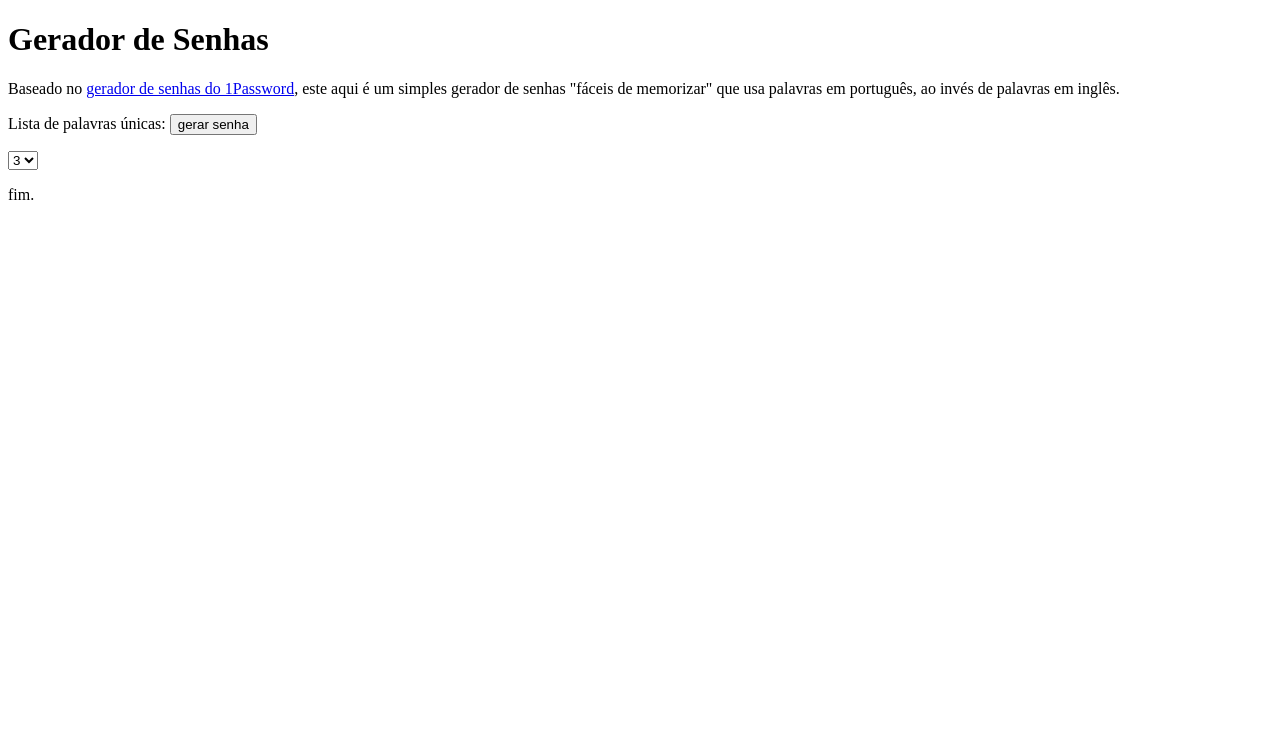
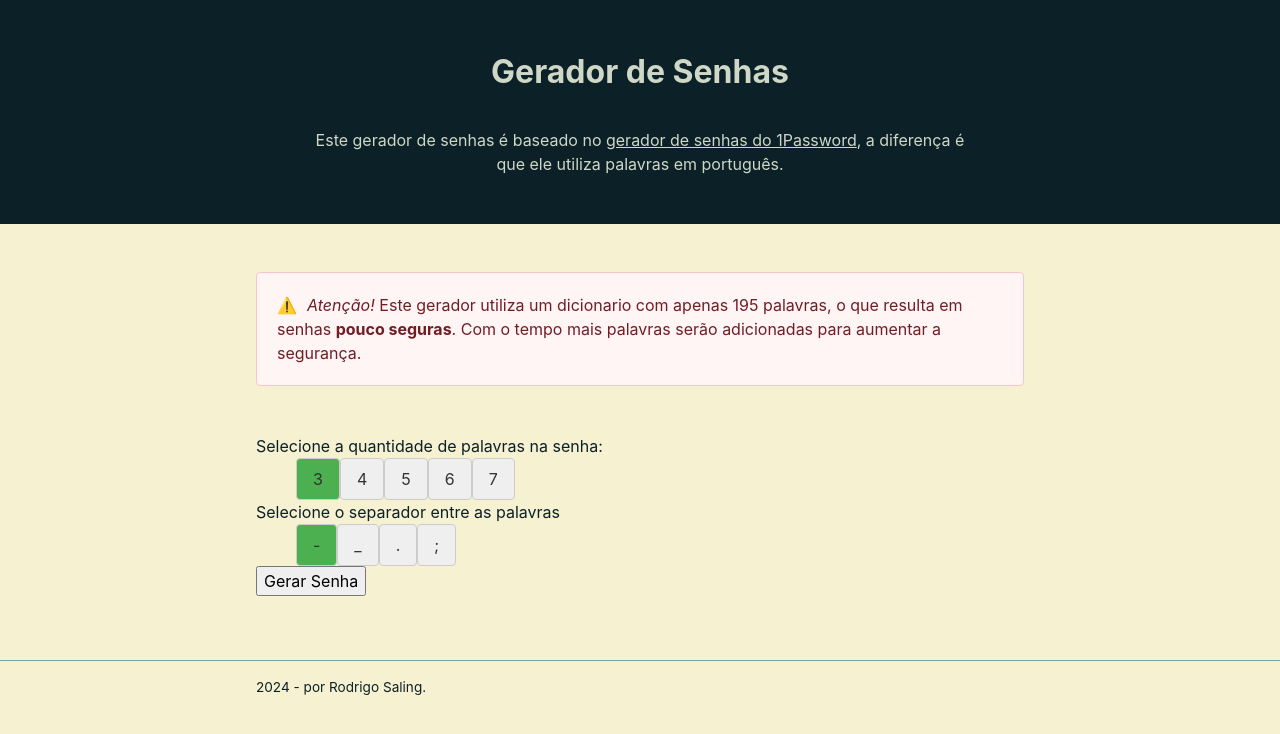
Before and after one commit to rodrigosaling/gerador-senhas, a SvelteKit app: page / in a window 1280 px wide. Shown: the top 734 px of the page. Built offline with nearby package versions, Linux system fonts and the light colour scheme.

Commit message:
ugly but working as intended

```diff
--- a/src/app.html
+++ b/src/app.html
@@ -7,6 +7,6 @@
 		%sveltekit.head%
 	</head>
 	<body data-sveltekit-preload-data="hover">
-		<div style="display: contents">%sveltekit.body%</div>
+		<div class="content" style="display: contents">%sveltekit.body%</div>
 	</body>
 </html>
--- /dev/null
+++ b/src/components/button.svelte
@@ -0,0 +1,28 @@
+<script lang="ts">
+	import type { MouseEventHandler } from 'svelte/elements';
+	import { ButtonType } from '../types/button-types.enum';
+
+	export let label: string | number;
+	export let value: string | number = label;
+	export let isSelected: boolean = false;
+	export let type: ButtonType = ButtonType.button;
+	export let onClick: MouseEventHandler<HTMLButtonElement>;
+</script>
+
+<button {type} {value} class={isSelected ? 'is-selected' : ''} on:click={onClick}>{label}</button>
+
+<style>
+	button {
+		padding: 0.5rem 1rem;
+		border: 1px solid #ccc;
+		border-radius: 4px;
+		color: #333;
+		cursor: pointer;
+		&:hover {
+			background-color: #eee;
+		}
+		&.is-selected {
+			background-color: #4caf50;
+		}
+	}
+</style>
--- /dev/null
+++ b/src/components/template.svelte
@@ -0,0 +1,58 @@
+<script lang="ts">
+</script>
+
+<slot name="header">this is header</slot>
+<slot name="main">this is main</slot>
+<slot name="footer">this is footer</slot>
+
+<style>
+	/****** RESET ******/
+	/* https://www.joshwcomeau.com/css/custom-css-reset/ */
+	:global(*, *::before, *::after) {
+		box-sizing: border-box;
+	}
+
+	:global(*) {
+		margin: 0;
+		min-width: 0; /* new property for the fix some flexbox issues */
+	}
+
+	:global(body) {
+		line-height: 1.5;
+		-webkit-font-smoothing: antialiased;
+	}
+
+	:global(img, picture, video, canvas, svg) {
+		display: block;
+		max-width: 100%;
+	}
+
+	:global(input, button, textarea, select) {
+		font: inherit;
+	}
+	:global(p, h1, h2, h3, h4, h5, h6) {
+		overflow-wrap: break-word;
+	}
+
+	/****** GLOBALS ******/
+
+	:global(html) {
+		font-family: -apple-system, BlinkMacSystemFont, 'Segoe UI', Roboto, 'Helvetica Neue', Arial,
+			'Noto Sans', sans-serif, 'Apple Color Emoji', 'Segoe UI Emoji', 'Segoe UI Symbol',
+			'Noto Color Emoji';
+		background-color: #f6f1d1;
+		color: #0b2027;
+	}
+
+	/* :global(body) {
+		min-height: 100vh;
+	} */
+
+	/* :global(footer) {
+		flex-shrink: 0;
+	}
+
+	:global(main) {
+		flex-grow: 1;
+	} */
+</style>
--- a/src/routes/+page.svelte
+++ b/src/routes/+page.svelte
@@ -1,69 +1,118 @@
 <script lang="ts">
+	import { ButtonType } from '../types/button-types.enum';
 	import wordList from '../word-list.json';
+	import Template from '../components/template.svelte';
 
-	// https://stackoverflow.com/a/55598692/785985
-	// Return values in the range of [0, 1)
-	const randomFloat = function () {
-		const int = crypto.getRandomValues(new Uint32Array(1))[0];
-		return int / 2 ** 32;
-	};
+	import { generateUniqueNumbersArray } from '../utils/generate-unique-numbers-array';
+	import Button from '../components/button.svelte';
 
-	//  Return integers in the range of [min, max)
-	const randomInt = function (min: number, max: number) {
-		const range = max - min;
-		return Math.floor(randomFloat() * range + min);
-	};
-
-	// Generate an array of integers in the range of [min, max).
-	const randomIntArray = function (length: number, min: number, max: number) {
-		return new Array(length).fill(0).map(() => randomInt(min, max));
-	};
-
-	const generateUniqueArray = () => {
-		let uniqueRandomPositions: number[] = [];
-		do {
-			uniqueRandomPositions = [...new Set(randomIntArray(numberOfWords, 0, wordList.length + 1))];
-		} while (uniqueRandomPositions.length < numberOfWords);
-		return uniqueRandomPositions;
-	};
-
-	let toDisplay: number[] = [];
+	let toDisplay: string = '';
 
 	let numberOfWords = 3;
+	let wordDivider = '-';
+
+	function setNumberOfWords(event: Event): void {
+		const { value } = (event.target as HTMLButtonElement) || {};
+		numberOfWords = parseInt(value, 10);
+	}
+
+	function setSeparator(event: Event): void {
+		const { value } = (event.target as HTMLButtonElement) || {};
+		wordDivider = value;
+	}
+
+	function handleGeneratePasswordClick() {
+		const uniqueNumbers = generateUniqueNumbersArray(wordList.length, numberOfWords);
+		const words = uniqueNumbers.map((num) => wordList[num]);
+		toDisplay = words.join(wordDivider);
+	}
+
+	const availableNumbers = [3, 4, 5, 6, 7];
+	const availableSeparators = ['-', '_', '.', ';'];
 </script>
 
-<h1>Gerador de Senhas</h1>
+<Template>
+	<header slot="header" style="display: flex; justify-content: center; background-color: #0B2027;">
+		<div style="max-width: 768px; color: #CFD7C7; padding: 3rem; text-align: center;">
+			<h1 style="">Gerador de Senhas</h1>
 
-<p>
-	Baseado no <a href="https://1password.com/pt/password-generator/"
-		>gerador de senhas do 1Password</a
-	>, este aqui é um simples gerador de senhas "fáceis de memorizar" que usa palavras em português,
-	ao invés de palavras em inglês.
-</p>
+			<p style="margin-top: 2rem;">
+				Este gerador de senhas é baseado no <a href="https://1password.com/pt/password-generator/"
+					>gerador de senhas do 1Password</a
+				>, a diferença é que ele utiliza palavras em português.
+			</p>
+		</div>
+	</header>
 
-<p>
-	Lista de palavras únicas: <button
-		type="button"
-		on:click={() => (toDisplay = generateUniqueArray())}>gerar senha</button
+	<main slot="main" style="max-width: 768px; margin: 0 auto;">
+		<p class="warning">
+			<em>Atenção!</em> Este gerador utiliza um dicionario com apenas {wordList.length} palavras, o que
+			resulta em senhas <strong>pouco seguras</strong>. Com o tempo mais palavras serão adicionadas
+			para aumentar a segurança.
+		</p>
+
+		<p>Selecione a quantidade de palavras na senha:</p>
+
+		<ul style="list-style: none; display:flex">
+			{#each availableNumbers as number}
+				<li>
+					<Button
+						type={ButtonType.button}
+						label={number}
+						value={number}
+						onClick={setNumberOfWords}
+						isSelected={number === numberOfWords}
+					/>
+				</li>
+			{/each}
+		</ul>
+
+		<p>Selecione o separador entre as palavras</p>
+
+		<ul style="list-style: none; display:flex">
+			{#each availableSeparators as separator}
+				<li>
+					<Button
+						type={ButtonType.button}
+						label={separator}
+						value={separator}
+						onClick={setSeparator}
+						isSelected={separator === wordDivider}
+					/>
+				</li>
+			{/each}
+		</ul>
+
+		<p>
+			<button type="button" on:click={handleGeneratePasswordClick}>Gerar Senha</button>
+		</p>
+
+		{toDisplay}
+	</main>
+
+	<footer
+		slot="footer"
+		style="border-top: 1px solid  #70A9A1; padding: 1rem; margin-top: 4rem; font-size: .85rem"
 	>
-</p>
-<div>
-	<select
-		name="number-words"
-		id=""
-		on:change={(event) => (numberOfWords = parseInt(event.target.value))}
-	>
-		<option value="3">3</option>
-		<option value="4">4</option>
-		<option value="5">5</option>
-		<option value="6">6</option>
-		<option value="7">7</option>
-	</select>
-</div>
-<ul>
-	{#each toDisplay as position}
-		<li>{wordList[position]}</li>
-	{/each}
-</ul>
+		<p style="max-width: 768px; margin: 0 auto">2024 - por Rodrigo Saling.</p>
+	</footer>
+</Template>
 
-<p>fim.</p>
+<style>
+	header a {
+		color: #cfd7c7;
+	}
+	.warning {
+		padding: 20px;
+		border: 1px solid #f5c6cb;
+		border-radius: 4px;
+		background-color: #fff5f5;
+		color: #721c24;
+		margin: 3rem 0;
+	}
+
+	.warning:before {
+		content: '⚠️';
+		margin-right: 10px;
+	}
+</style>
--- /dev/null
+++ b/src/types/button-types.enum.ts
@@ -0,0 +1,4 @@
+export enum ButtonType {
+	button = 'button',
+	submit = 'submit'
+}
--- /dev/null
+++ b/src/utils/generate-unique-numbers-array.ts
@@ -0,0 +1,25 @@
+// https://stackoverflow.com/a/55598692/785985
+// Return values in the range of [0, 1)
+export function randomFloat(): number {
+	const int = crypto.getRandomValues(new Uint32Array(1))[0];
+	return int / 2 ** 32;
+}
+
+//  Return integers in the range of [min, max)
+export function randomInt(min: number, max: number): number {
+	const range = max - min;
+	return Math.floor(randomFloat() * range + min);
+}
+
+// Generate an array of integers in the range of [min, max).
+export function randomIntArray(length: number, min: number, max: number): number[] {
+	return new Array(length).fill(0).map(() => randomInt(min, max));
+}
+
+export function generateUniqueNumbersArray(length: number, numberOfItems: number): number[] {
+	let uniqueRandomPositions: number[] = [];
+	do {
+		uniqueRandomPositions = [...new Set(randomIntArray(numberOfItems, 0, length + 1))];
+	} while (uniqueRandomPositions.length < numberOfItems);
+	return uniqueRandomPositions;
+}
```
Also changed, not shown: src/sandbox.ts (added, +7 -0 lines).
